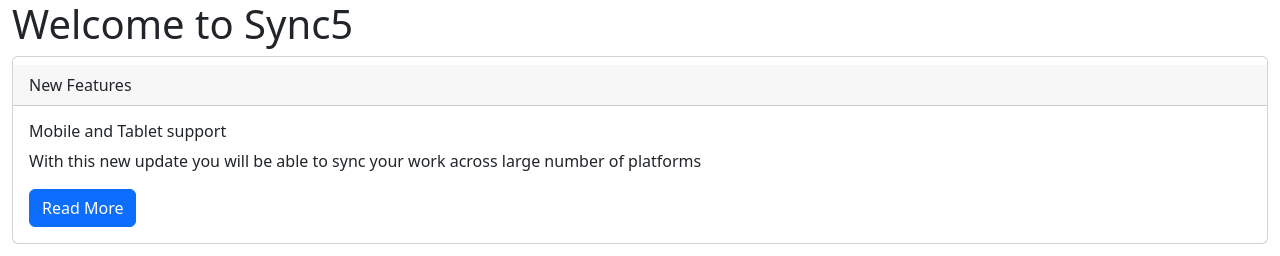
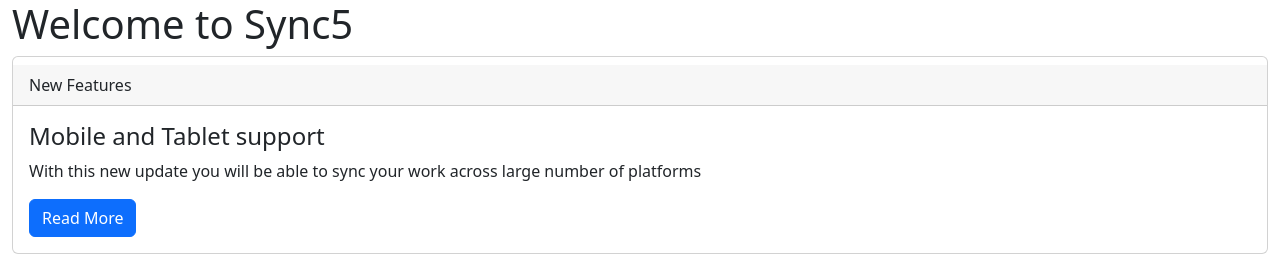
Before and after one commit to acciojob/bootstrap-card-ShaikHafeezBasha, a website: page main.html in a window 1280 px wide. Shown: the top 256 px of the page. Drawn offline with nearby package versions, Linux system fonts and the light colour scheme; grey boxes are pictures that could not be loaded.

Commit message:
created a submission

```diff
--- a/main.html
+++ b/main.html
@@ -18,8 +18,8 @@
 			<div class="card-title"></div>
 			<div class="card-header">New Features</div>
 			<div class="card-body">
-				<h6>Mobile and Tablet support</h6>
-				<p>With this new update you will be able to sync your work across large number of platforms</p>
+				<h4>Mobile and Tablet support</h4>
+				<p class="card-text">With this new update you will be able to sync your work across large number of platforms</p>
 				<button class="btn btn-primary">Read More</button>
 			</div>
 		</div>
@@ -37,7 +37,7 @@
 			    <div class="card-body">
 				    <h4 class="card-title">President under Pressure</h4>
 			        <p class="card-text">The US president is under pressure to respond to a widespread cyber-attack linked to China.</p>
-					<p>Last updated 12 mins ago</p>
+					<p class="text muted">Last updated 12 mins ago</p>
 			    </div>
 		   </div>
 		</div>
```
